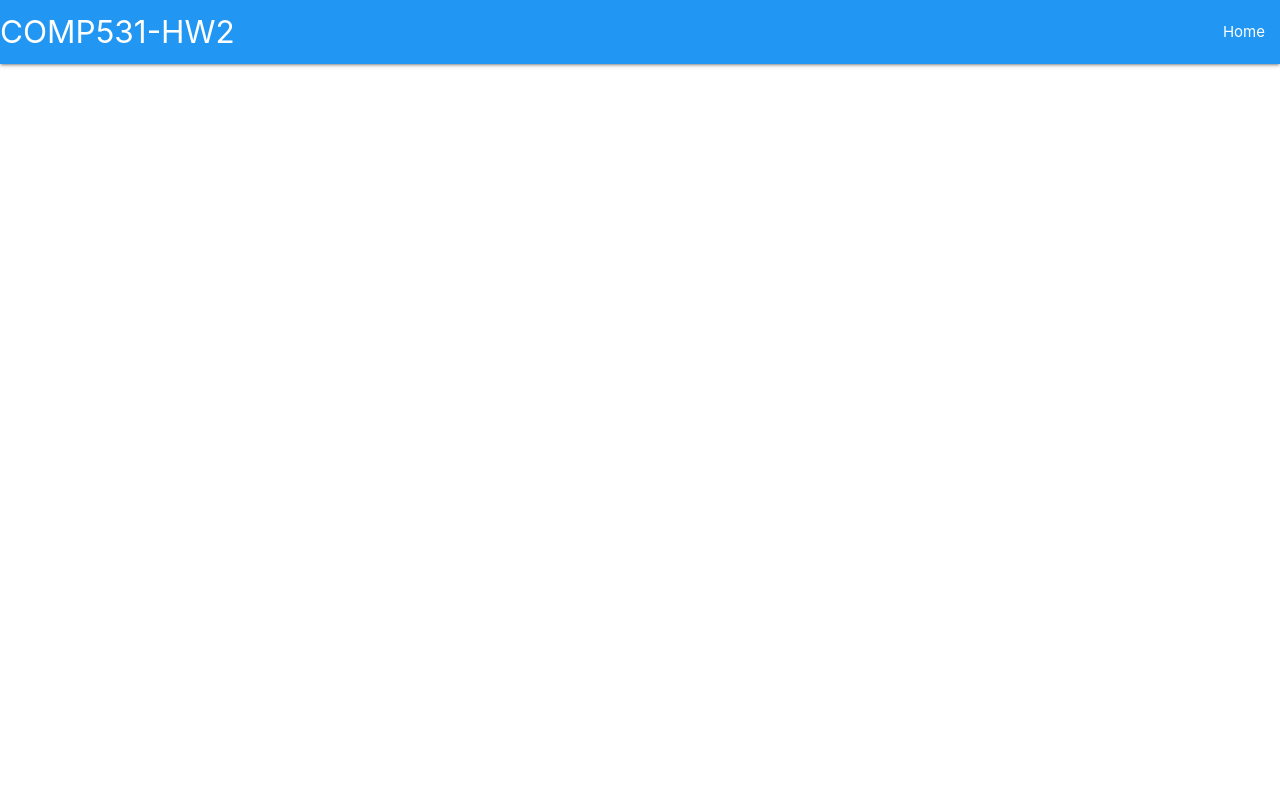
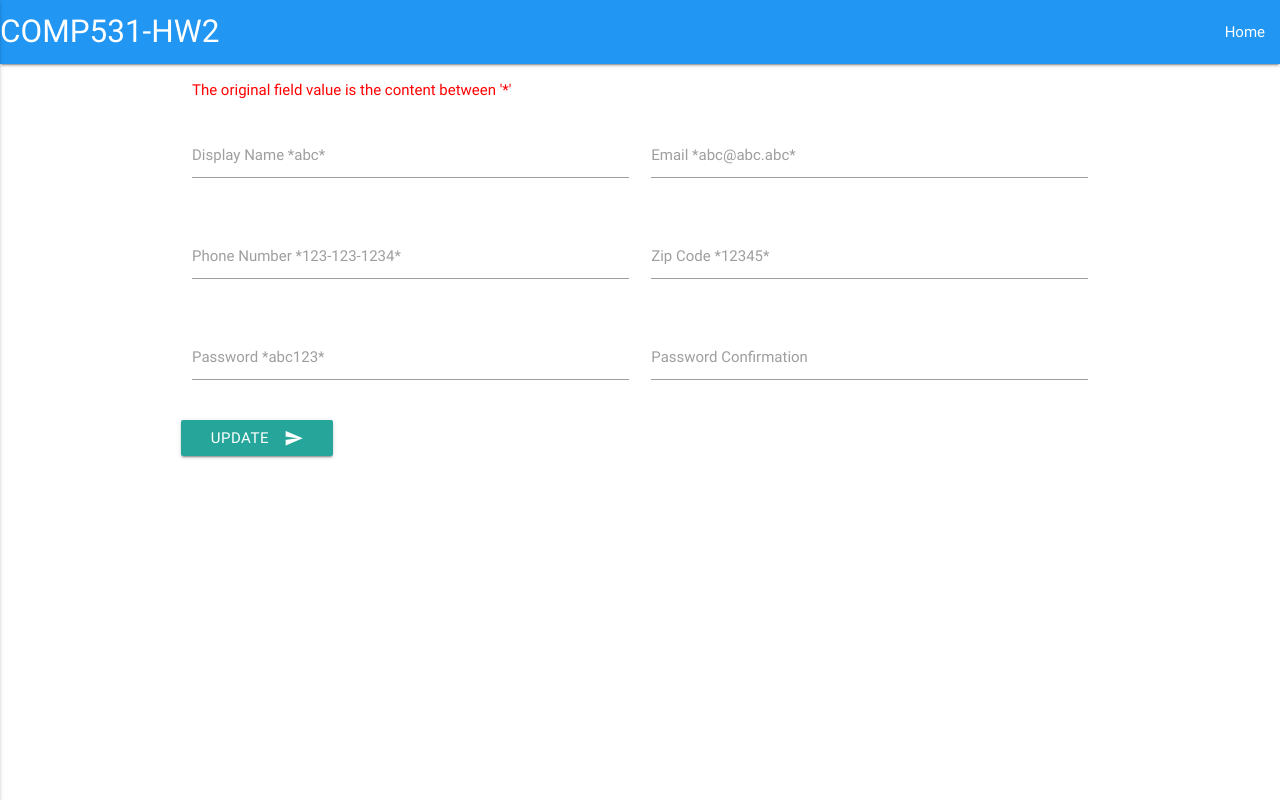
Before and after one commit to MajorTom000/COMP-531, a plain HTML site: page hw2/profile.html in a window 1280 px wide. Drawn offline with nearby package versions, Linux system fonts and the light colour scheme.

Commit message:
updates made on profile page

```diff
--- a/hw2/main.html
+++ b/hw2/main.html
@@ -7,7 +7,7 @@
         <!-- MaterializeCSS -->
         <!-- Compiled and minified CSS -->
         <link rel="stylesheet" href="https://cdnjs.cloudflare.com/ajax/libs/materialize/0.97.7/css/materialize.min.css">
-
+        <link href="https://fonts.googleapis.com/icon?family=Material+Icons" rel="stylesheet">
         <!-- Compiled and minified JavaScript -->
         <script src="https://ajax.googleapis.com/ajax/libs/jquery/3.1.0/jquery.min.js"></script>
         <script src="https://cdnjs.cloudflare.com/ajax/libs/materialize/0.97.7/js/materialize.min.js"></script>
@@ -19,7 +19,11 @@
             <nav>
                 <div class="nav-wrapper blue">
                     <a href="#" class="brand-logo">COMP531-HW2</a>
+                    <a href="#" data-activates="mobile-menu" class="button-collapse"><i class="material-icons">menu</i></a>
                     <ul class="right hide-on-med-and-down">
+                        <li><a href="profile.html">Profile</a></li>
+                    </ul>
+                    <ul class="side-nav" id="mobile-menu">
                         <li><a href="profile.html">Profile</a></li>
                     </ul>
                 </div>
--- a/hw2/main.js
+++ b/hw2/main.js
@@ -48,6 +48,10 @@ function card(cardDiv, imgFiles){
 
 
 window.onload = function(){
+    //this jQuery is purely used for reponsive side menu
+    $(".button-collapse").sideNav();
+
+
     var cards = document.getElementsByClassName("card");
     var imageFiles = ["1.jpg","2.jpg","3.jpg","4.jpg","5.jpg","6.jpg","7.jpg","8.jpg"];
     Array.from(cards).forEach(function(element,value,index){
--- a/hw2/profile.html
+++ b/hw2/profile.html
@@ -7,7 +7,7 @@
         <!-- MaterializeCSS -->
         <!-- Compiled and minified CSS -->
         <link rel="stylesheet" href="https://cdnjs.cloudflare.com/ajax/libs/materialize/0.97.7/css/materialize.min.css">
-
+        <link href="https://fonts.googleapis.com/icon?family=Material+Icons" rel="stylesheet">
         <!-- Compiled and minified JavaScript -->
         <script src="https://ajax.googleapis.com/ajax/libs/jquery/3.1.0/jquery.min.js"></script>
         <script src="https://cdnjs.cloudflare.com/ajax/libs/materialize/0.97.7/js/materialize.min.js"></script>
@@ -19,14 +19,54 @@
             <nav>
                 <div class="nav-wrapper blue">
                     <a href="#" class="brand-logo">COMP531-HW2</a>
+                    <a href="#" data-activates="mobile-menu" class="button-collapse"><i class="material-icons">menu</i></a>
                     <ul class="right hide-on-med-and-down">
+                        <li><a href="main.html">Home</a></li>
+                    </ul>
+                    <ul class="side-nav" id="mobile-menu">
                         <li><a href="main.html">Home</a></li>
                     </ul>
                 </div>
             </nav>
         </div>
 
-
-
+        <div class="container">
+            <p class="warning">The original field value is the content between '*'</p>
+            <div class="row">
+                <div class="input-field col s12 m6">
+                    <input id="displayname" type="text" >
+                    <label for="displayname" data-error="empty" data-success="valid">Display Name *<span id="p_dname">abc</span>*</label>
+                </div>
+                <div class="input-field col s12 m6">
+                    <input id="email" type="email">
+                    <label for="email" data-error="wrong format" data-success="valid">Email *<span id="p_email">abc@abc.abc</span>*</label>
+                </div>
+            </div>
+            <div class="row">
+                <div class="input-field col s12 m6">
+                    <input id="phonenumber" type="tel">
+                    <label for="phonenumber" data-error="wrong format" data-success="valid">Phone Number *<span id="p_phone">123-123-1234</span>*</label>
+                </div>
+                <div class="input-field col s12 m6">
+                    <input id="zipcode" type="text" >
+                    <label for="zipcode" data-error="wrong format" data-success="valid">Zip Code *<span id="p_zip">12345</span>*</label>
+                </div>
+            </div>
+            <div class="row">
+                <div class="input-field col s12 m6">
+                    <input id="password" type="password">
+                    <label for="password" data-error="passwords do not match" data-success="valid">Password *<span id="p_pass">abc123</span>*</label>
+                </div>
+                <div class="input-field col s12 m6">
+                    <input id="passwordconf" type="password">
+                    <label for="passwordconf" data-error="passwords do not match" data-success="valid">Password Confirmation</label>
+                </div>
+            </div>
+            <div class="row">
+                <button class="btn waves-effect waves-light" type="submit">Update
+                    <i class="material-icons right">send</i>
+                </button>
+            </div>
+        </div>
     </body>
 </html>
--- a/hw2/profile.js
+++ b/hw2/profile.js
@@ -0,0 +1,4 @@
+window.onload = function(){
+    //this jQuery is purely used for reponsive side menu
+    $(".button-collapse").sideNav();
+}
--- a/hw2/style.css
+++ b/hw2/style.css
@@ -14,3 +14,7 @@ img{
     width: 300px;
     height: 300px;
 }
+
+.warning{
+    color:red;
+}
```
